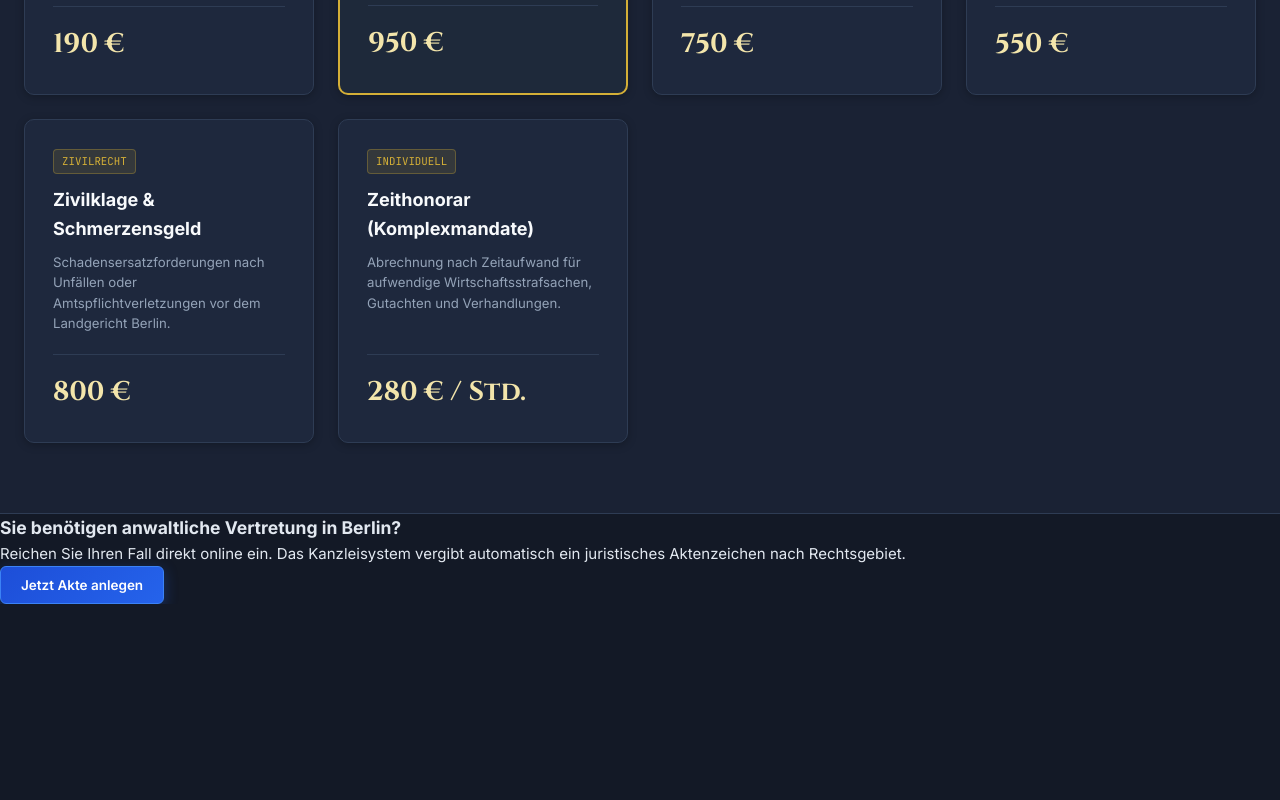
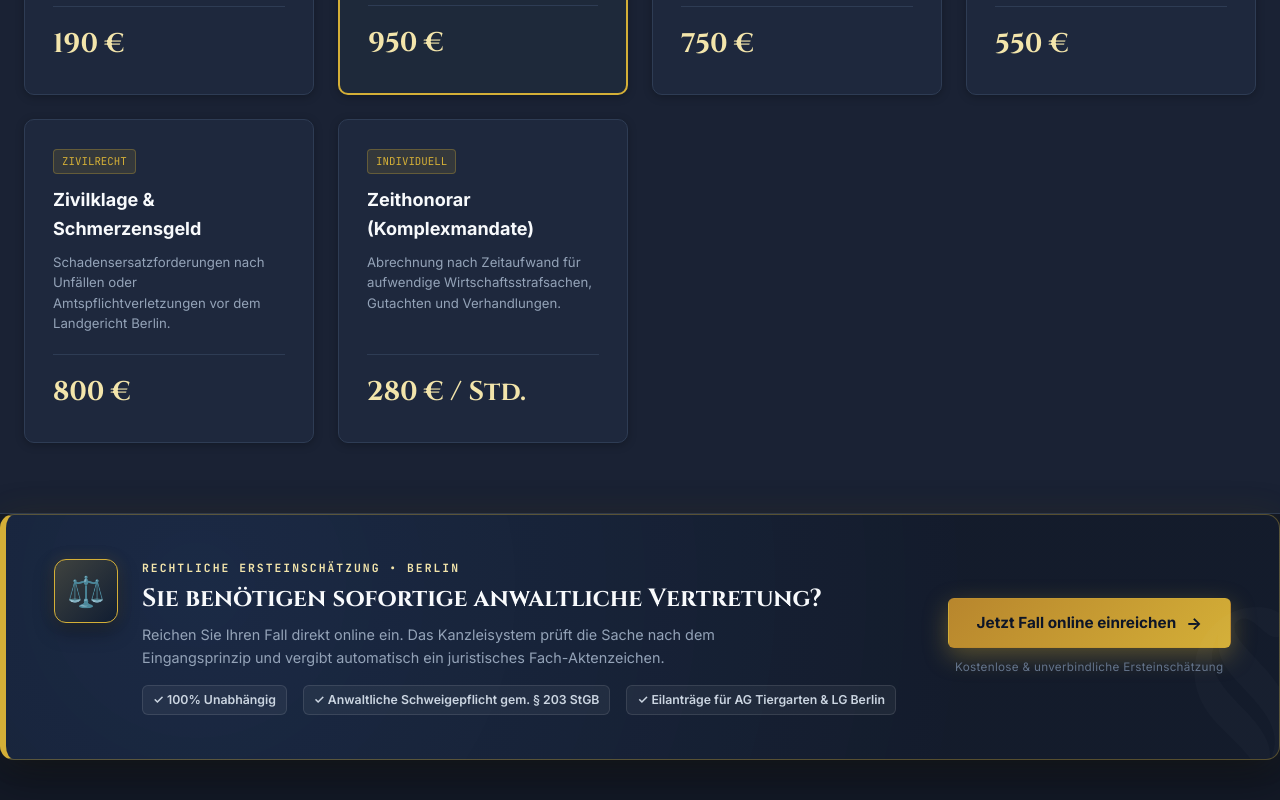
Before and after one commit to Florian306/KanzleiBaumann, a plain HTML site: page index.html in a window 1280 px wide. Shown: the part 1902-2702 px from the top of the page. Before the commit the page ends 2506 px from the top, so only its background shows below. Drawn offline with Linux system fonts and the light colour scheme.

Commit message:
style: enhance CTA banner with premium law firm styling, crest and perks

```diff
--- a/css/main.css
+++ b/css/main.css
@@ -553,6 +553,152 @@ html, body {
   font-weight: 400;
 }
 
+/* ================= CTA BANNER (HIGH-END PRO EDITION) ================= */
+.cta-banner {
+  max-width: 1300px;
+  margin: 0 auto 80px;
+  padding: 44px 48px;
+  background: radial-gradient(circle at 15% 30%, rgba(30, 48, 80, 0.75) 0%, rgba(20, 28, 44, 0.98) 70%);
+  border: 1px solid rgba(212, 175, 55, 0.35);
+  border-left: 6px solid var(--accent-gold);
+  border-radius: var(--radius-lg);
+  display: flex;
+  justify-content: space-between;
+  align-items: center;
+  gap: 36px;
+  flex-wrap: wrap;
+  box-shadow: 0 16px 45px rgba(0, 0, 0, 0.4), 0 0 35px rgba(212, 175, 55, 0.08);
+  position: relative;
+  overflow: hidden;
+}
+
+.cta-banner::before {
+  content: '§';
+  position: absolute;
+  right: -20px;
+  bottom: -40px;
+  font-family: var(--font-heading);
+  font-size: 14rem;
+  font-weight: 800;
+  color: rgba(255, 255, 255, 0.02);
+  pointer-events: none;
+  line-height: 1;
+}
+
+.cta-content {
+  display: flex;
+  align-items: flex-start;
+  gap: 24px;
+  flex: 1;
+  min-width: 320px;
+}
+
+.cta-crest-badge {
+  width: 64px;
+  height: 64px;
+  min-width: 64px;
+  background: linear-gradient(135deg, rgba(212, 175, 55, 0.2), rgba(15, 28, 48, 0.9));
+  border: 1.5px solid var(--accent-gold);
+  border-radius: 12px;
+  display: flex;
+  align-items: center;
+  justify-content: center;
+  font-size: 2rem;
+  box-shadow: 0 8px 20px rgba(0, 0, 0, 0.35), 0 0 15px rgba(212, 175, 55, 0.15);
+}
+
+.cta-text {
+  display: flex;
+  flex-direction: column;
+  gap: 6px;
+}
+
+.cta-eyebrow {
+  font-family: var(--font-mono);
+  font-size: 0.76rem;
+  letter-spacing: 2px;
+  color: var(--accent-gold-light);
+  font-weight: 700;
+  text-transform: uppercase;
+}
+
+.cta-banner h3 {
+  font-family: var(--font-heading);
+  font-size: 1.65rem;
+  color: var(--text-main);
+  line-height: 1.3;
+  margin: 0;
+}
+
+.cta-banner p {
+  color: var(--text-muted);
+  font-size: 0.96rem;
+  line-height: 1.6;
+  max-width: 680px;
+  margin: 2px 0 10px 0;
+}
+
+.cta-perks {
+  display: flex;
+  gap: 16px;
+  flex-wrap: wrap;
+}
+
+.cta-perk {
+  font-size: 0.82rem;
+  color: #cbd5e1;
+  font-family: var(--font-body);
+  font-weight: 600;
+  display: inline-flex;
+  align-items: center;
+  gap: 6px;
+  background: rgba(255, 255, 255, 0.05);
+  border: 1px solid rgba(255, 255, 255, 0.1);
+  padding: 4px 10px;
+  border-radius: 6px;
+}
+
+.cta-action {
+  display: flex;
+  flex-direction: column;
+  align-items: center;
+  gap: 10px;
+}
+
+.btn-cta-large {
+  padding: 14px 28px;
+  font-size: 1.02rem;
+  font-weight: 700;
+  border-radius: var(--radius-sm);
+  display: inline-flex;
+  align-items: center;
+  gap: 10px;
+  box-shadow: 0 8px 24px rgba(212, 175, 55, 0.35);
+  transition: all 0.25s ease;
+  white-space: nowrap;
+}
+
+.btn-cta-large:hover {
+  transform: translateY(-2px);
+  box-shadow: 0 12px 30px rgba(212, 175, 55, 0.5);
+}
+
+.btn-arrow {
+  transition: transform 0.2s ease;
+  font-size: 1.1rem;
+}
+
+.btn-cta-large:hover .btn-arrow {
+  transform: translateX(4px);
+}
+
+.cta-subnote {
+  font-size: 0.78rem;
+  color: var(--text-dark);
+  font-family: var(--font-body);
+  letter-spacing: 0.3px;
+}
+
 /* ================= STATUS TRACKER VIEW ================= */
 .tracker-box {
   max-width: 800px;
--- a/index.html
+++ b/index.html
@@ -201,13 +201,28 @@
         </div>
       </section>
 
-      <!-- CTA -->
+      <!-- CTA Banner -->
       <div class="cta-banner">
-        <div>
-          <h3>Sie benötigen anwaltliche Vertretung in Berlin?</h3>
-          <p>Reichen Sie Ihren Fall direkt online ein. Das Kanzleisystem vergibt automatisch ein juristisches Aktenzeichen nach Rechtsgebiet.</p>
+        <div class="cta-content">
+          <div class="cta-crest-badge">⚖️</div>
+          <div class="cta-text">
+            <span class="cta-eyebrow">RECHTLICHE ERSTEINSCHÄTZUNG • BERLIN</span>
+            <h3>Sie benötigen sofortige anwaltliche Vertretung?</h3>
+            <p>Reichen Sie Ihren Fall direkt online ein. Das Kanzleisystem prüft die Sache nach dem Eingangsprinzip und vergibt automatisch ein juristisches Fach-Aktenzeichen.</p>
+            <div class="cta-perks">
+              <span class="cta-perk">✓ 100% Unabhängig</span>
+              <span class="cta-perk">✓ Anwaltliche Schweigepflicht gem. § 203 StGB</span>
+              <span class="cta-perk">✓ Eilanträge für AG Tiergarten & LG Berlin</span>
+            </div>
+          </div>
         </div>
-        <button class="btn btn-primary" onclick="app.navigate('submit')">Jetzt Akte anlegen</button>
+        <div class="cta-action">
+          <button class="btn btn-gold btn-cta-large" onclick="app.navigate('submit')">
+            <span>Jetzt Fall online einreichen</span>
+            <span class="btn-arrow">→</span>
+          </button>
+          <span class="cta-subnote">Kostenlose & unverbindliche Ersteinschätzung</span>
+        </div>
       </div>
     </section>
 
```
